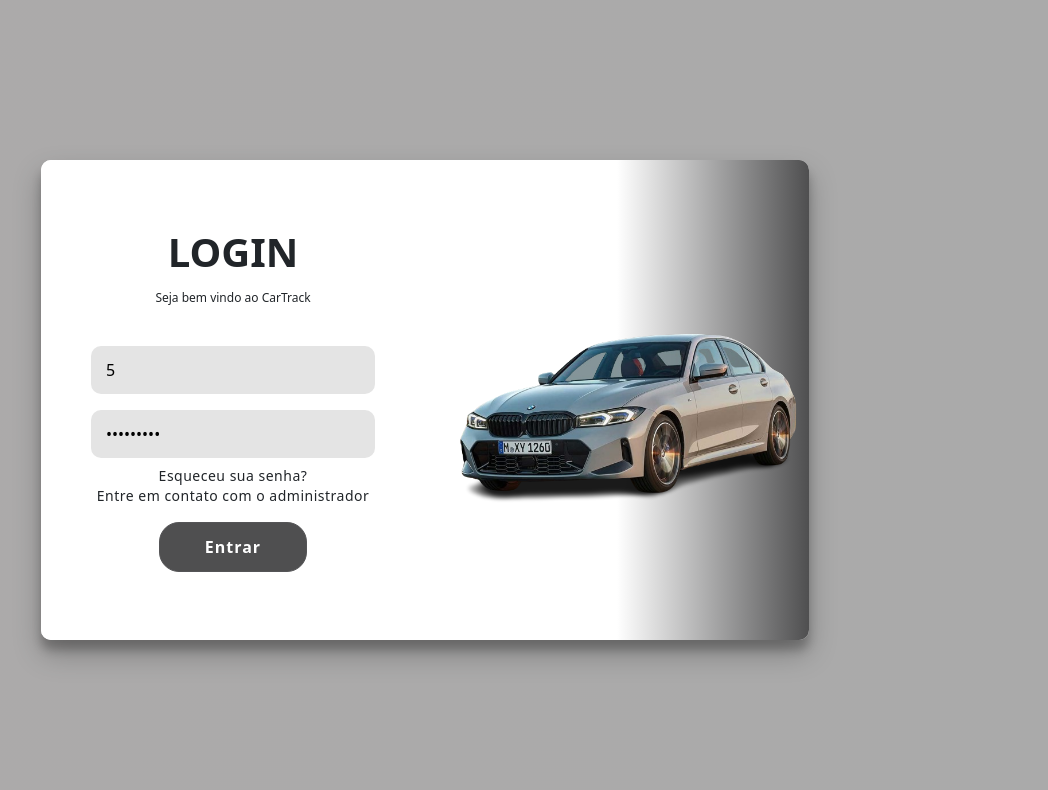
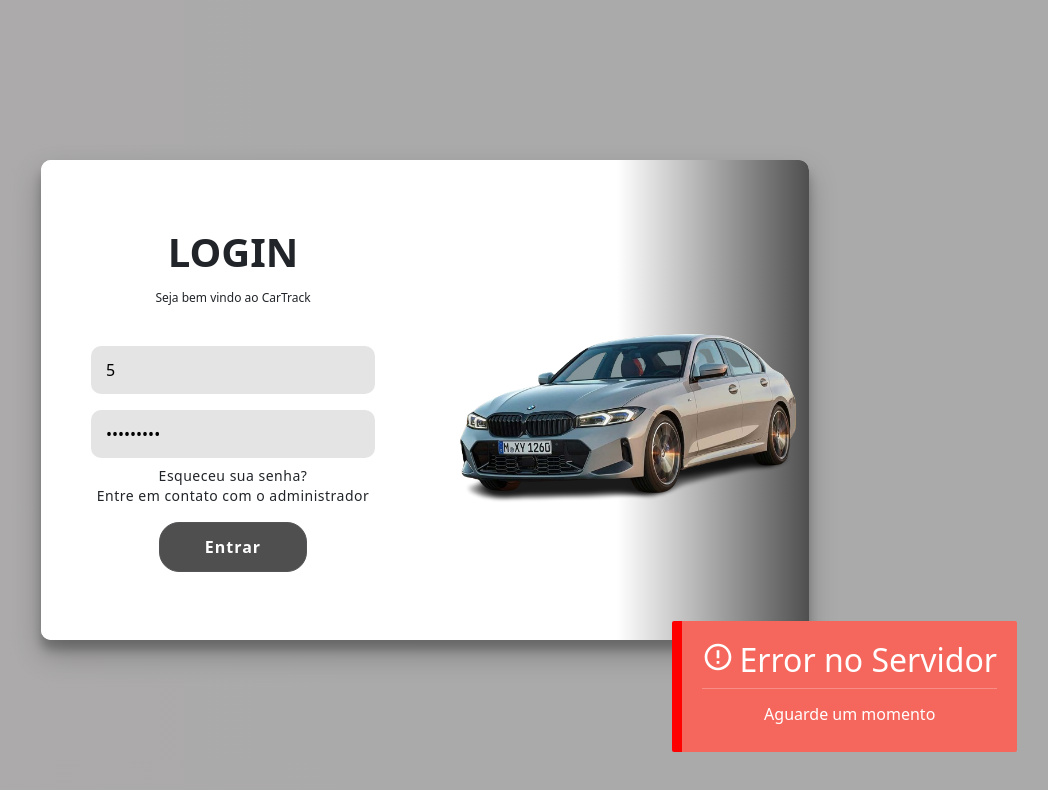
Before and after one commit to LucassenaSM/cartrack, a React (Create React App) app: page /login in a window 1280 px wide. Both pictures are taken after typing "5", "Sample123" into the empty fields and a click on the button "Entrar". Shown: the top 790 px of the page, without its empty margins (215-1263 px from the left). Built offline with nearby package versions, Linux system fonts and the light colour scheme; no server answers.

Commit message:
Foi Adicionado o alerta de erro geral e verificação dos inputs

```diff
--- a/package.json
+++ b/package.json
@@ -20,6 +20,7 @@
     "react": "^18.2.0",
     "react-bootstrap": "^2.10.1",
     "react-dom": "^18.2.0",
+    "react-icons": "^5.0.1",
     "react-router-dom": "^6.22.2",
     "react-scripts": "^5.0.1",
     "reactstrap": "^9.2.2",
--- a/server.js
+++ b/server.js
@@ -30,7 +30,6 @@
     // Consulta para selecionar o usuário com o nome de usuário fornecido
     con.query("SELECT * FROM login WHERE Username = ?", [username], (error, results) => {
       if (error) {
-        console.error(error);
         res.status(500).json({ message: 'Erro no servidor' });
       } else
     if (results.length > 0) {
@@ -49,7 +48,7 @@
   });
 
   app.listen("3030", () => {
-    console.log("Running server");
+    console.log("Servidor Pronto!");
   });
 } catch (e) {
   console.error(e.message);
--- /dev/null
+++ b/src/components/layout/AlertError/alertError.css
@@ -0,0 +1,32 @@
+.alertBody{
+    position: fixed; /* Fixa a posição em relação à janela do navegador */
+    bottom: 00; /* Posiciona no fundo da tela */
+    right: 0; /* Posiciona à direita da tela */
+    width: auto; /* Largura do alerta */
+    padding: 20px; /* Espaçamento interno do alerta */
+    margin: 3em;
+    border-left: 10px solid red;
+    background-color: #f5675d; /* Cor de fundo do alerta */
+    color: white; /* Cor do texto do alerta */
+    text-align: center; /* Alinha o texto ao centro */
+    border-radius: 2px; /* Arredonda os cantos do alerta */
+    z-index: 9999; /* Garante que o alerta esteja por cima de outros elementos */
+}
+.alertBody hr {
+    width: 100%; /* Faz o <hr> ocupar toda a largura da <div> */
+    border: 0; /* Remove a borda padrão do <hr> */
+    border-top: 1px solid #fFFFFF; /* Adiciona uma borda superior */
+    margin: 0; /* Remove as margens padrão */
+    margin-bottom: 1em;
+  }
+.title {
+    display: flex;
+    flex-direction: row;
+    justify-content: center;
+    align-items: safe;
+}
+
+svg {
+margin-right: 5px;
+font-size: 2em;
+}
--- /dev/null
+++ b/src/components/layout/AlertError/alertError.js
@@ -0,0 +1,37 @@
+import { useState, useEffect } from 'react';
+import '../AlertError/alertError.css';
+import { MdOutlineErrorOutline } from "react-icons/md";
+
+function AlertError({ show: initialShow, Title, Message, onDismiss }) {
+  const [show, setShow] = useState(false);
+
+  useEffect(() => {
+    setShow(initialShow);
+    if (initialShow) {
+      const timer = setTimeout(() => {
+        setShow(false);
+        onDismiss && onDismiss(); // Chama a função callback quando o alerta desaparece
+      }, 20000);
+      return () => clearTimeout(timer);
+    }
+  }, [initialShow, onDismiss]); // Adiciona onDismiss às dependências do useEffect
+
+  if (show) {
+    return (
+      <div style={{visibility: show ? 'visible' : 'hidden', height: show ? 'auto' : 0,}} className='alertBody'>
+        <div className='title'>
+          <MdOutlineErrorOutline  value={{className:'img'}}/>
+          <h2>{Title}</h2>
+        </div>
+        <hr></hr>
+        <h6>
+            {Message}
+        </h6>
+      </div>
+    );
+  } else {
+    return null;
+  }
+}
+
+export default AlertError;
--- a/src/components/pages/login.js
+++ b/src/components/pages/login.js
@@ -1,11 +1,14 @@
 import styles from "./login.module.css";
 import carro from "../img/bmw.png";
 import React, { useState } from "react";
-import {Modal} from "react-bootstrap";
+import { Modal } from "react-bootstrap";
+import AlertError from "../layout/AlertError/alertError.js";
 
 function Login() {
   const [showV, setShowV] = useState(false);
-  const [showI, setShowI] = useState(false);
+  const [showError, setShowError] = useState(false);
+  const [title, setTitle] = useState("");
+  const [message, setMessage] = useState("");
 
   function Validado(props) {
     return (
@@ -20,71 +23,62 @@
           </h6>
           <hr></hr>
           <p>
-            Você está totalmente seguro. Aqui, sua senha é criptografada. <br /> Nós,
-            da CarTrack, não temos acesso.<br/>
+            Você está totalmente seguro. Aqui, sua senha é criptografada. <br />
+            Nós, da CarTrack, não temos acesso.
+            <br />
           </p>
         </Modal.Body>
       </Modal>
     );
   }
 
-  function Invalidado(props) {
-    return (
-      <Modal show={props.show} onHide={() => props.setShow(false)}>
-        <Modal.Header closeButton>
-          <Modal.Title>Dados não correspondentes</Modal.Title>
-        </Modal.Header>
-        <Modal.Body>
-          <h6>
-              O usuário ou senha estão incorretos
-          </h6>
-          <hr></hr>
-          <p>
-            Você está totalmente seguro. Aqui, sua senha é criptografada.<br />Nós,
-            da CarTrack, não temos acesso.<br/>
-          </p>
-        </Modal.Body>
-      </Modal>
-    );
-  }
-
-
   const [user, setUser] = useState("");
   const [password, setPassword] = useState("");
 
   function logar(e) {
     e.preventDefault();
-  fetch('http://localhost:3030/login', {
-  method: 'POST',
+    if (user === ""){
+      setShowError(true);
+      setTitle("Campo de Usuário está Branco");
+      setMessage("Por favor insira o Usuário");
+    } else if (password ===""){
+      setShowError(true);
+      setTitle("Campo da Senha está Branco");
+      setMessage("Por favor insira a Senha");
+    } else{
+    fetch("http://localhost:3030/login", {
+      method: "POST",
       headers: {
-    'Content-Type': 'application/json',
+        "Content-Type": "application/json",
       },
       body: JSON.stringify({
         username: parseInt(user),
         password: password,
       }),
     })
-.then(response => {
+      .then((response) => {
         if (!response.ok) {
-    throw new Error('Erro na resposta do servidor');
+          throw new Error("Erro na resposta do servidor");
         }
         return response.json();
       })
-.then(data => {
-  if (data.message === 'Os dados correspondem') {
+      .then((data) => {
+        if (data.message === "Os dados correspondem") {
           setShowV(true);
-    console.log('Os dados correspondem');
         } else {
-    console.log('Os dados não correspondem');
-    setShowI(true);
+          setShowError(true);
+          setTitle("Dados não correspondentes");
+          setMessage("O usuário ou senha estão incorretos");
         }
       })
-.catch(error => {
-  console.error('Erro:', error);
+      .catch((error) => {
+        console.error("Erro:", error);
+        setShowError(true);
+        setTitle("Error no Servidor");
+        setMessage("Aguarde um momento");
       });
     }
-
-
+  }
 
   return (
     <body>
@@ -105,7 +99,13 @@
               placeholder="Senha"
               onChange={(e) => setPassword(e.target.value)}
             />
-            <p><bold>Esqueceu sua senha?<br />Entre em contato com o administrador</bold></p>
+            <p>
+              <bold>
+                Esqueceu sua senha?
+                <br />
+                Entre em contato com o administrador
+              </bold>
+            </p>
             <button>Entrar</button>
           </form>
         </div>
@@ -116,7 +116,13 @@
         </div>
       </div>
       <Validado show={showV} setShow={setShowV} />
-      <Invalidado show={showI} setShow={setShowI}/>
+      <AlertError
+        Title={title}
+        Message={message}
+        show={showError}
+        setShow={setShowError}
+        onDismiss={() => setShowError(false)}
+      />
     </body>
   );
 }
```
Also changed, not shown: 1 other file (tests, documents, lock files or other folders). Lines whose indentation alone changed are shown as unchanged.
